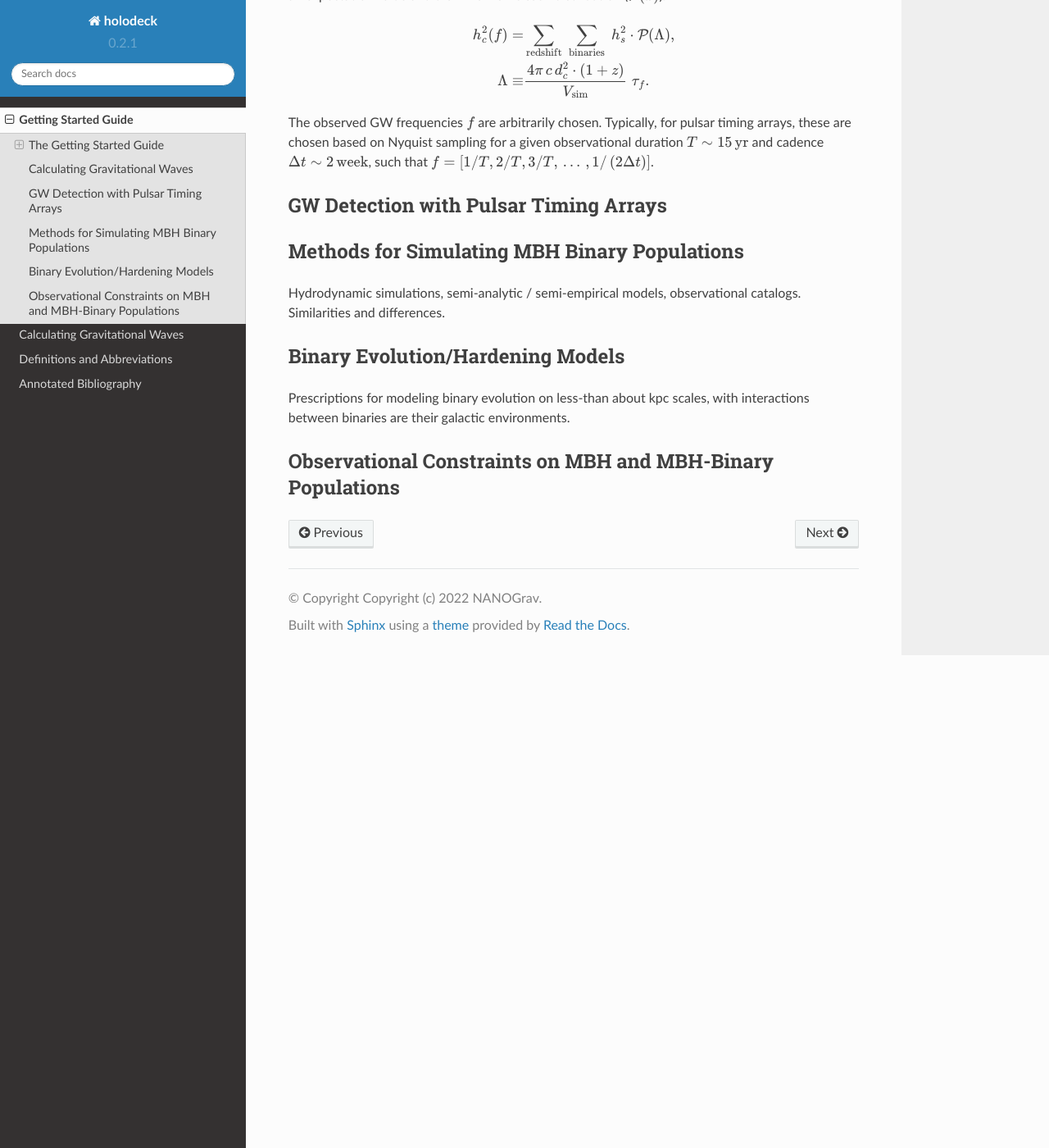
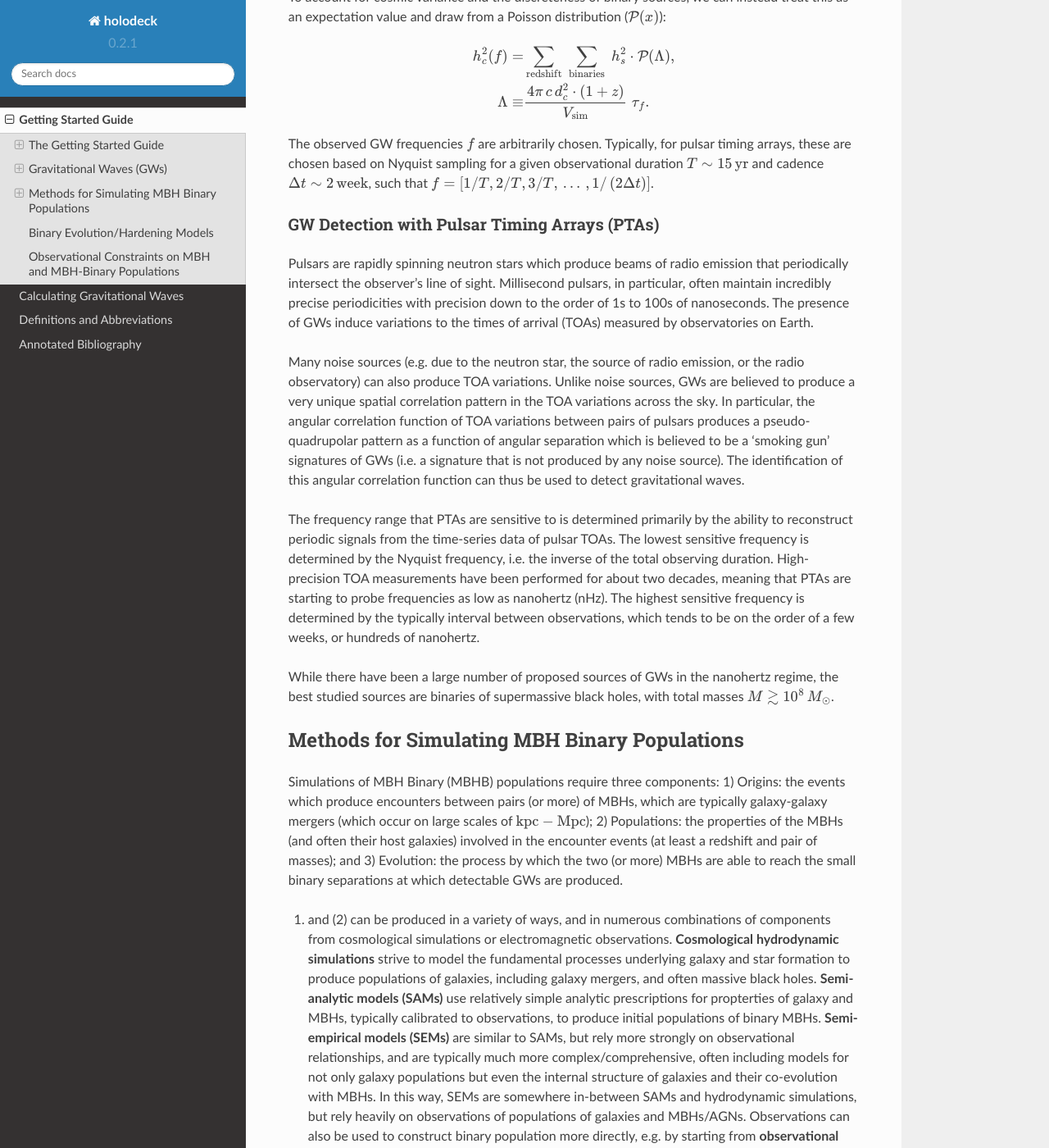
Before and after one commit to nanograv/holodeck, a Sphinx documentation site: the page built from docs/source/getting_started.rst, in a window 1280 px wide and 1400 px high, scrolled down 1315 px. Shown: the whole window at 82% size. Built offline with Sphinx 7.4.7 and the Read the Docs theme 2.0.0, drawn with Linux system fonts in a browser that asks for light colours; pages that are not in the unit, such as notebooks, are missing from menus; some of the changed text lies outside the part shown.

Commit message:
DOCS: added getting started material, abbrevs

```diff
--- a/docs/source/getting_started.rst
+++ b/docs/source/getting_started.rst
@@ -18,8 +18,11 @@ The Getting Started Guide
    Annotated Bibliography <biblio>
 
 
-Calculating Gravitational Waves
-===============================
+Gravitational Waves (GWs)
+=========================
+
+Calculating GW Signatures
+-------------------------
 
 For more details, see the document :doc:`Getting Started: Calculating Gravitational Waves <calc_gws>`.
 
@@ -56,13 +59,34 @@ To account for cosmic variance and the discreteness of binary sources, we can in
 The observed GW frequencies :math:`f` are arbitrarily chosen.  Typically, for pulsar timing arrays, these are chosen based on Nyquist sampling for a given observational duration :math:`T \sim 15 \, \textrm{yr}` and cadence :math:`\Delta t \sim 2 \, \textrm{week}`, such that :math:`f = \left[1/T, 2/T, 3/T, \, \ldots \, , 1/\left(2 \Delta t\right)\right]`.
 
 
-GW Detection with Pulsar Timing Arrays
-======================================
+GW Detection with Pulsar Timing Arrays (PTAs)
+---------------------------------------------
+Pulsars are rapidly spinning neutron stars which produce beams of radio emission that periodically intersect the observer's line of sight.  Millisecond pulsars, in particular, often maintain incredibly precise periodicities with precision down to the order of 1s to 100s of nanoseconds.  The presence of GWs induce variations to the times of arrival (TOAs) measured by observatories on Earth.
+
+Many noise sources (e.g. due to the neutron star, the source of radio emission, or the radio observatory) can also produce TOA variations.  Unlike noise sources, GWs are believed to produce a very unique spatial correlation pattern in the TOA variations across the sky.  In particular, the angular correlation function of TOA variations between pairs of pulsars produces a pseudo-quadrupolar pattern as a function of angular separation which is believed to be a 'smoking gun' signatures of GWs (i.e. a signature that is not produced by any noise source).  The identification of this angular correlation function can thus be used to detect gravitational waves.
+
+The frequency range that PTAs are sensitive to is determined primarily by the ability to reconstruct periodic signals from the time-series data of pulsar TOAs.  The lowest sensitive frequency is determined by the Nyquist frequency, i.e. the inverse of the total observing duration.  High-precision TOA measurements have been performed for about two decades, meaning that PTAs are starting to probe frequencies as low as nanohertz (nHz).  The highest sensitive frequency is determined by the typically interval between observations, which tends to be on the order of a few weeks, or hundreds of nanohertz.
+
+While there have been a large number of proposed sources of GWs in the nanohertz regime, the best studied sources are binaries of supermassive black holes, with total masses :math:`M \gtrsim 10^8 \, M_\odot`.
 
 
 Methods for Simulating MBH Binary Populations
 =============================================
-Hydrodynamic simulations, semi-analytic / semi-empirical models, observational catalogs.  Similarities and differences.
+Simulations of MBH Binary (MBHB) populations require three components:
+1) Origins: the events which produce encounters between pairs (or more) of MBHs, which are typically galaxy-galaxy mergers (which occur on large scales of :math:`\mathrm{kpc} - \mathrm{Mpc}`);
+2) Populations: the properties of the MBHs (and often their host galaxies) involved in the encounter events (at least a redshift and pair of masses); and
+3) Evolution: the process by which the two (or more) MBHs are able to reach the small binary separations at which detectable GWs are produced.
+
+(1) and (2) can be produced in a variety of ways, and in numerous combinations of components from cosmological simulations or electromagnetic observations.  **Cosmological hydrodynamic simulations** strive to model the fundamental processes underlying galaxy and star formation to produce populations of galaxies, including galaxy mergers, and often massive black holes.  **Semi-analytic models (SAMs)** use relatively simple analytic prescriptions for propterties of galaxy and MBHs, typically calibrated to observations, to produce initial populations of binary MBHs.  **Semi-empirical models (SEMs)** are similar to SAMs, but rely more strongly on observational relationships, and are typically much more complex/comprehensive, often including models for not only galaxy populations but even the internal structure of galaxies and their co-evolution with MBHs.  In this way, SEMs are somewhere in-between SAMs and hydrodynamic simulations, but rely heavily on observations of populations of galaxies and MBHs/AGNs.  Observations can also be used to construct binary population more directly, e.g. by starting from **observational catalogs** of AGN or quasars, and somehow prescribing the occurrence rate of binaries.  These observational catalogs will typically use components of SAMs, SEMs to hydrodynamic simulations to complement the directly observed properties.
+
+Semi-Analytic Models
+--------------------
+
+Theory
+^^^^^^
+
+Implementation
+^^^^^^^^^^^^^^
 
 
 Binary Evolution/Hardening Models
```
Also changed, not shown: docs/source/defs_abbrevs.rst (+8 -3 lines), 1 other file.
